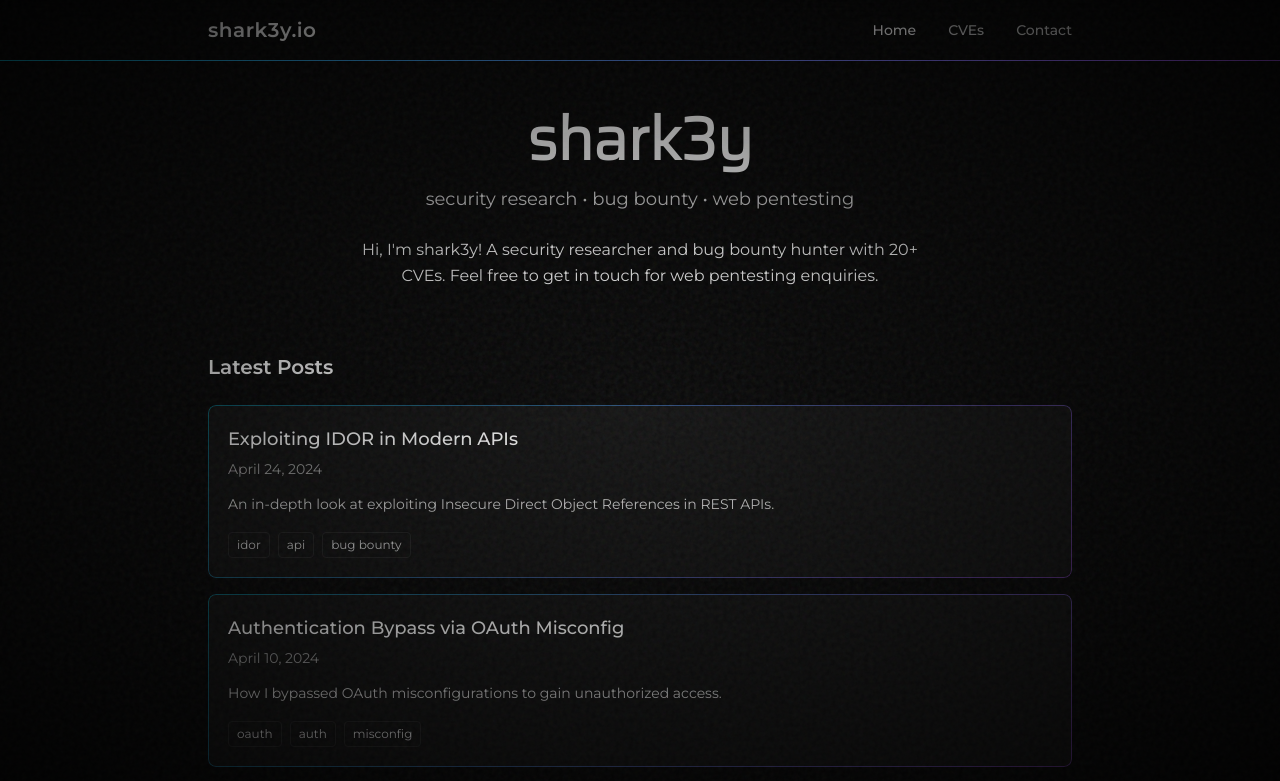
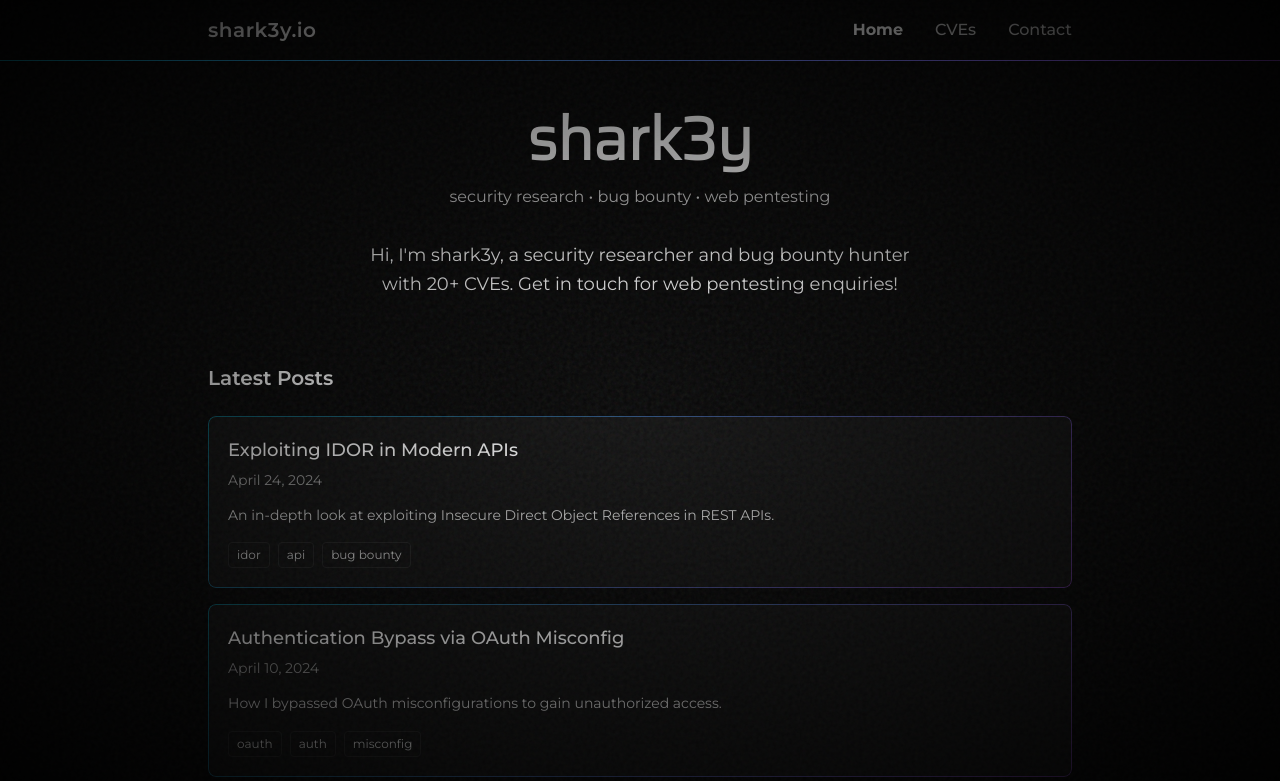
Before and after one commit to angusgee/shark3y.io, a React (Vite) app: page / in a window 1280 px wide. Shown: the top 781 px of the page. Built offline with nearby package versions, Linux system fonts and the light colour scheme.

Commit message:
refactor: style updates

```diff
--- a/src/components/Navbar.jsx
+++ b/src/components/Navbar.jsx
@@ -25,10 +25,10 @@ export default function Navbar() {
               <Link
                 key={link.path}
                 to={link.path}
-                className={`text-sm font-medium transition-colors ${
+                className={`text-md transition-all ${
                   location.pathname === link.path
-                    ? 'text-white'
-                    : 'text-gray-text hover:text-white'
+                    ? 'text-white font-bold'
+                    : 'text-gray-text font-medium hover:text-white hover:font-bold focus:text-white focus:font-bold focus-visible:font-bold active:font-bold'
                 }`}
               >
                 {link.name}
@@ -52,10 +52,10 @@ export default function Navbar() {
                 key={link.path}
                 to={link.path}
                 onClick={() => setMobileMenuOpen(false)}
-                className={`text-sm font-medium transition-colors ${
+                className={`text-sm transition-all ${
                   location.pathname === link.path
-                    ? 'text-white'
-                    : 'text-gray-text hover:text-white'
+                    ? 'text-white font-bold'
+                    : 'text-gray-text font-medium hover:text-white hover:font-bold focus:text-white focus:font-bold focus-visible:font-bold active:font-bold'
                 }`}
               >
                 {link.name}
--- a/src/index.css
+++ b/src/index.css
@@ -43,7 +43,7 @@ body {
   inset: 0;
   pointer-events: none;
   z-index: 9999;
-  background: radial-gradient(ellipse at center, transparent 0%, rgba(0, 0, 0, 0.8) 100%);
+  background: radial-gradient(ellipse at center, transparent 0%, rgba(0, 0, 0, 0.9) 100%);
 }
 
 #root::after {
--- a/src/pages/Home.jsx
+++ b/src/pages/Home.jsx
@@ -1,5 +1,3 @@
-import { Link } from 'react-router-dom';
-import { ArrowRight } from 'lucide-react';
 import PostCard from '../components/PostCard';
 import { posts } from '../data/posts';
 
@@ -10,11 +8,11 @@ export default function Home() {
         <h1 className="text-5xl md:text-6xl mb-4 font-saira text-white">
           shark3y
         </h1>
-        <p className="text-gray-text text-lg">
+        <p className="text-gray-text text-md">
           security research • bug bounty • web pentesting
         </p>
-        <p className="mt-6 text-white max-w-xl mx-auto leading-relaxed">
-          Hi, I'm shark3y! A security researcher and bug bounty hunter with 20+ CVEs. Feel free to get in touch for web pentesting enquiries.
+        <p className="mt-8 text-white text-lg max-w-xl mx-auto leading-relaxed">
+          Hi, I'm shark3y, a security researcher and bug bounty hunter with 20+ CVEs. Get in touch for web pentesting enquiries!
         </p>
       </section>
 
```
